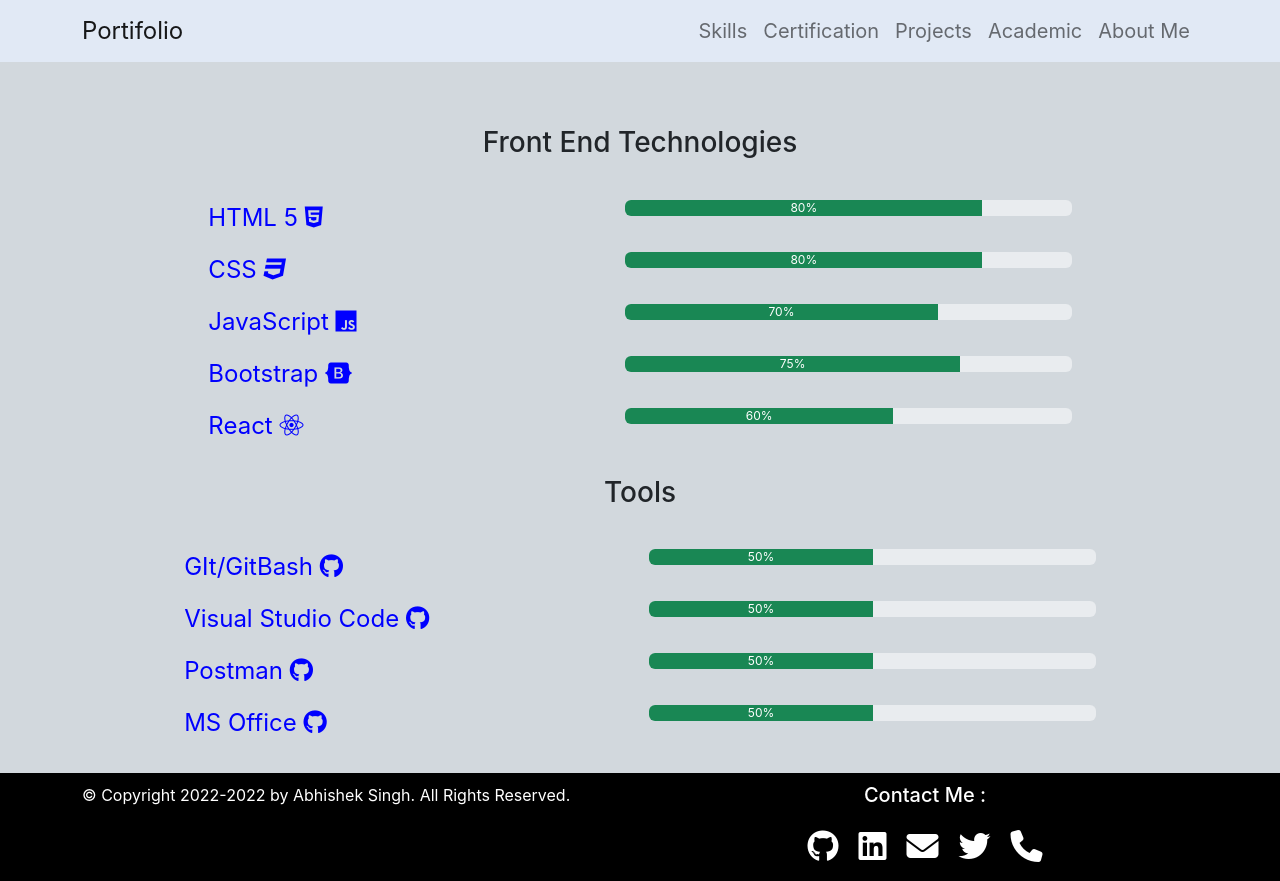
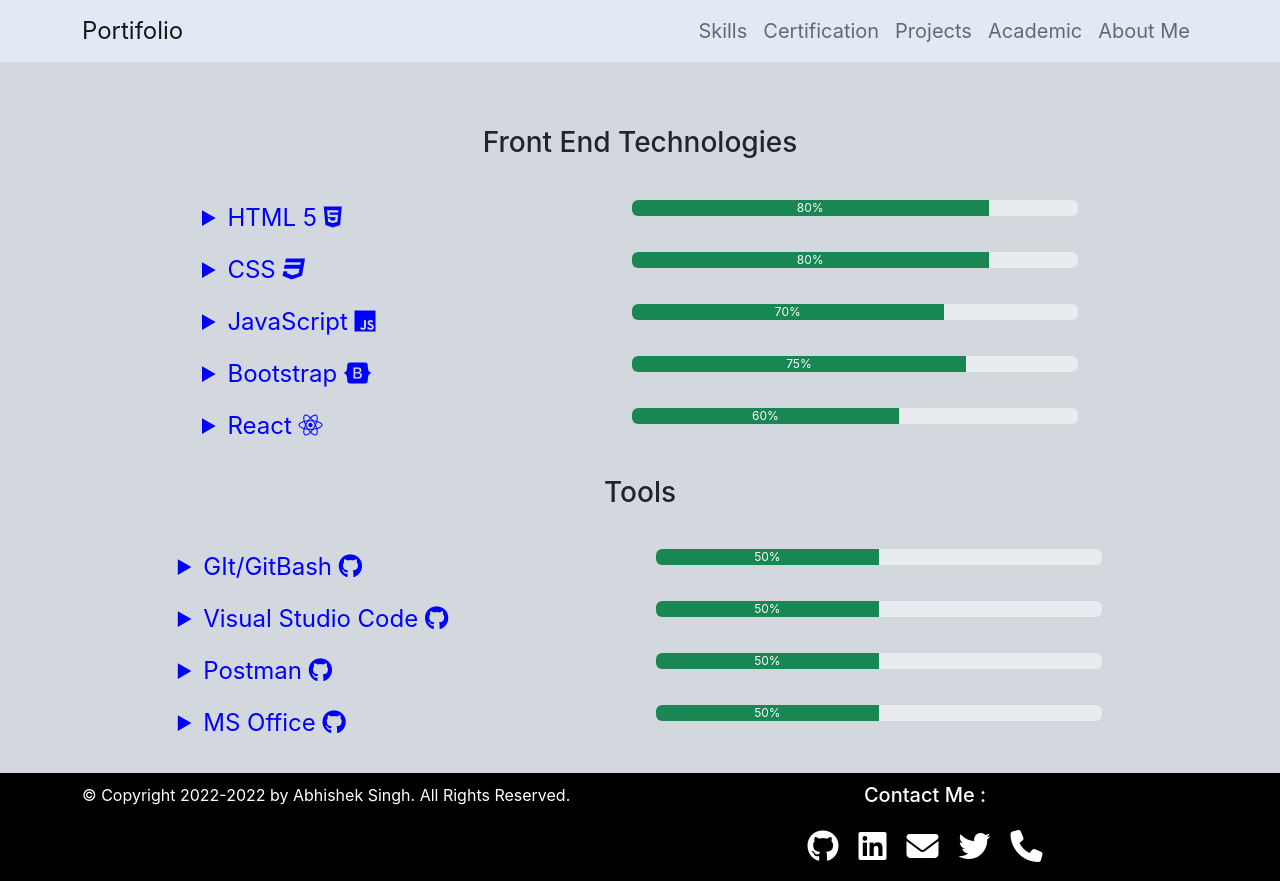
Before and after one commit to BABUSHAEB/ReactPortfolio, a React (Create React App) app: page /skills in a window 1280 px wide. Built offline with nearby package versions, Linux system fonts and the light colour scheme.

Commit message:
details enabled for testing

```diff
--- a/src/Components/Skills.js
+++ b/src/Components/Skills.js
@@ -20,9 +20,9 @@
     },
 
   }
-  let heading = {
-    padding: "2rem 0"
-  }
+let heading = {
+  padding: "2rem 0"
+}
   return (
     <div className='component-container' style={Container}>
 
@@ -32,32 +32,67 @@
       <div >
         <div className='container gridView'>
           <div>
-            <span>   HTML 5 <i className="fa-brands fa-html5" /></span>
-
+            <details>
+              <summary>HTML 5 <i className="fa-brands fa-html5" /></summary>
+              <ul>
+                <li>helll</li>
+                <li>life</li>
+                <li>dance</li>
+              </ul>
+            </details>
           </div>
           <div className="progress">
             <div className="progress-bar bg-success" role="progressbar" aria-label="Success example" style={{ width: "80%" }} aria-valuenow="25" aria-valuemin="0" aria-valuemax="100">80%</div>
           </div>
           <div>
-            <span>  CSS <i className="fa-brands fa-css3" /> </span>
+            <details>
+              <summary>CSS <i className="fa-brands fa-css3" /> </summary>
+              <ul>
+                <li>helll</li>
+                <li>life</li>
+                <li>dance</li>
+              </ul>
+            </details>
           </div>
           <div className="progress">
             <div className="progress-bar bg-success" role="progressbar" aria-label="Success example" style={{ width: "80%" }} aria-valuenow="25" aria-valuemin="0" aria-valuemax="100">80%</div>
           </div>
           <div>
-            <span> JavaScript <i className="fa-brands fa-js" /> </span>
+            <details>
+              <summary> JavaScript <i className="fa-brands fa-js" /> </summary>
+              <ul>
+                <li>helll</li>
+                <li>life</li>
+                <li>dance</li>
+              </ul>
+            </details>
           </div>
           <div className="progress">
             <div className="progress-bar bg-success" role="progressbar" aria-label="Success example" style={{ width: "70%" }} aria-valuenow="25" aria-valuemin="0" aria-valuemax="100">70%</div>
           </div>
           <div>
-            <span>    Bootstrap <i className="fa-brands fa-bootstrap" /></span>
+            <details>
+              <summary> Bootstrap <i className="fa-brands fa-bootstrap" /></summary>
+              <ul>
+                <li>helll</li>
+                <li>life</li>
+                <li>dance</li>
+              </ul>
+            </details>
+
           </div>
           <div className="progress">
             <div className="progress-bar bg-success" role="progressbar" aria-label="Success example" style={{ width: "75%" }} aria-valuenow="25" aria-valuemin="0" aria-valuemax="100">75%</div>
           </div>
           <div>
-            <span>   React <i className="fa-brands fa-react" /></span>
+            <details>
+              <summary>  React <i className="fa-brands fa-react" /></summary>
+              <ul>
+                <li>helll</li>
+                <li>life</li>
+                <li>dance</li>
+              </ul>
+            </details>
           </div>
           <div className="progress">
             <div className="progress-bar bg-success" role="progressbar" aria-label="Success example" style={{ width: "60%" }} aria-valuenow="25" aria-valuemin="0" aria-valuemax="100">60%</div>
@@ -71,25 +106,53 @@
       <div >
         <div className='container gridView' >
           <div>
-            <span>  GIt/GitBash <i className="fa-brands fa-github" /></span>
+            <details>
+              <summary>GIt/GitBash <i className="fa-brands fa-github" /></summary>
+              <ul>
+                <li>helll</li>
+                <li>life</li>
+                <li>dance</li>
+              </ul>
+            </details>
           </div>
           <div className="progress">
             <div className="progress-bar bg-success" role="progressbar" aria-label="Success example" style={{ width: "50%" }} aria-valuenow="25" aria-valuemin="0" aria-valuemax="100">50%</div>
           </div>
           <div>
-            <span> Visual Studio Code <i className="fa-brands fa-github" /></span>
+          <details>
+              <summary>Visual Studio Code <i className="fa-brands fa-github" /></summary>
+              <ul>
+                <li>helll</li>
+                <li>life</li>
+                <li>dance</li>
+              </ul>
+            </details>
           </div>
           <div className="progress">
             <div className="progress-bar bg-success" role="progressbar" aria-label="Success example" style={{ width: "50%" }} aria-valuenow="25" aria-valuemin="0" aria-valuemax="100">50%</div>
           </div>
           <div>
-            <span> Postman <i className="fa-brands fa-github" /></span>
+          <details>
+              <summary>Postman <i className="fa-brands fa-github" /></summary>
+              <ul>
+                <li>helll</li>
+                <li>life</li>
+                <li>dance</li>
+              </ul>
+            </details>
           </div>
           <div className="progress">
             <div className="progress-bar bg-success" role="progressbar" aria-label="Success example" style={{ width: "50%" }} aria-valuenow="25" aria-valuemin="0" aria-valuemax="100">50%</div>
           </div>
           <div>
-            <span> MS Office <i className="fa-brands fa-github" /></span>
+          <details>
+              <summary>MS Office <i className="fa-brands fa-github" /></summary>
+              <ul>
+                <li>helll</li>
+                <li>life</li>
+                <li>dance</li>
+              </ul>
+            </details>
           </div>
           <div className="progress">
             <div className="progress-bar bg-success" role="progressbar" aria-label="Success example" style={{ width: "50%" }} aria-valuenow="25" aria-valuemin="0" aria-valuemax="100">50%</div>
```
